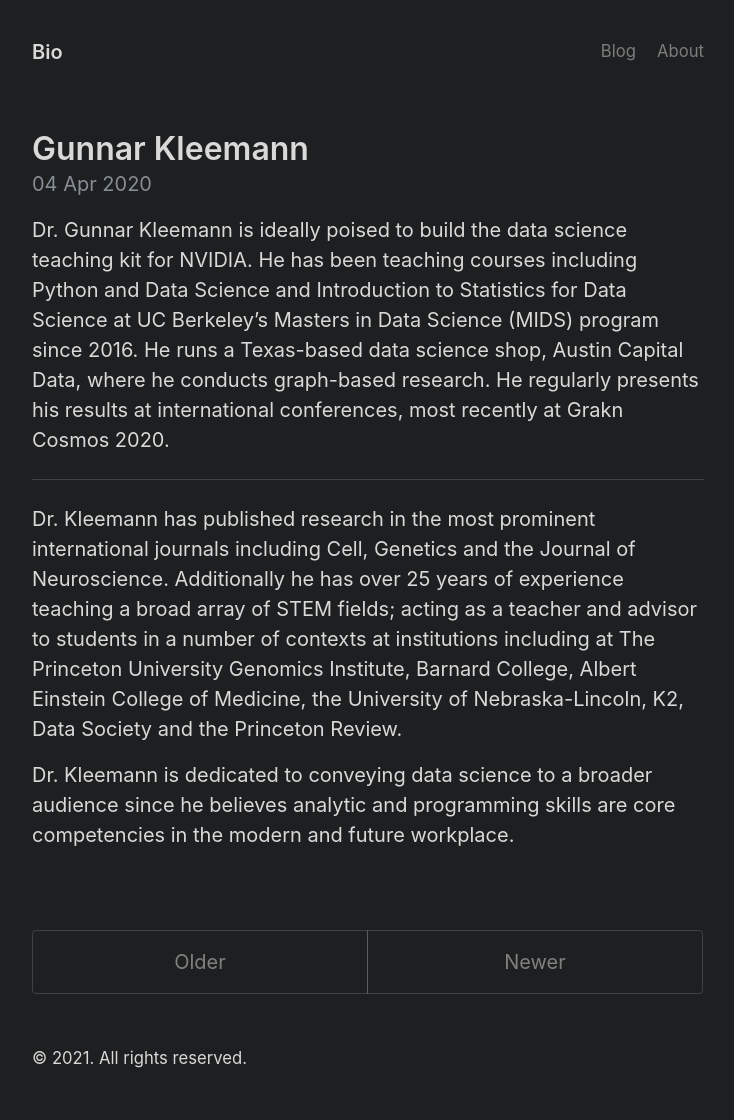
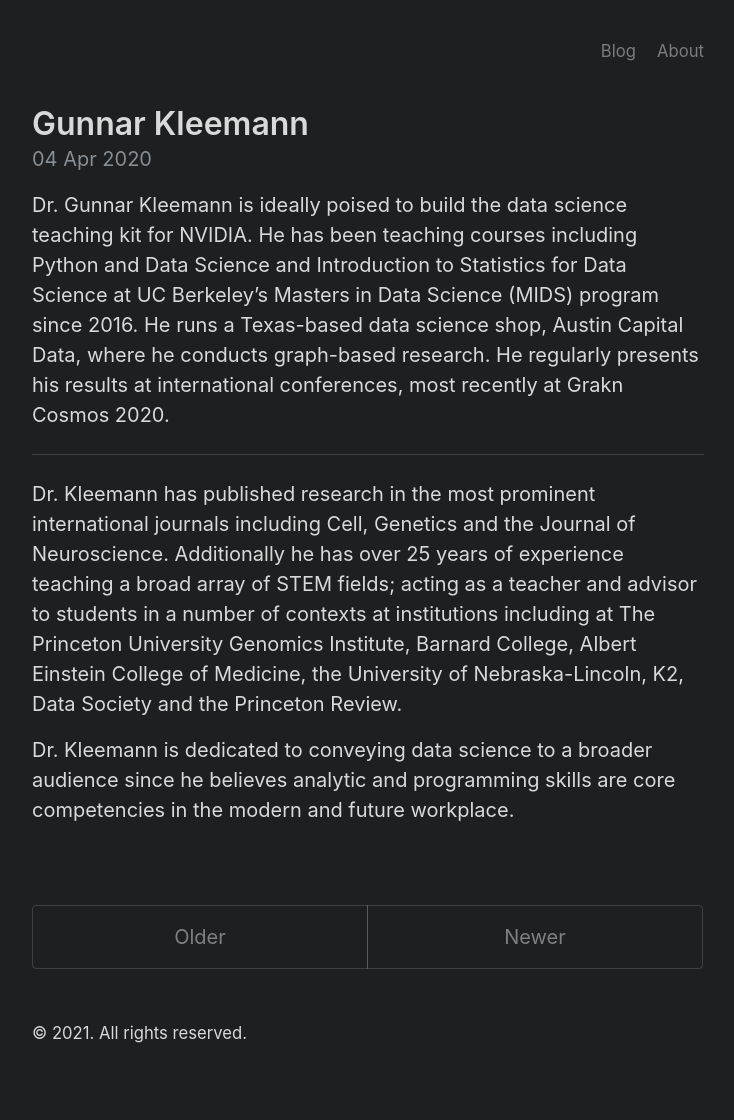
Before and after one commit to CapitalData/Gunnar, a Jekyll site: the page built from index.html, in a window 1280 px wide. Shown: the whole page, without its empty margins (272-1006 px from the left). Built offline with Jekyll 4.4.1, drawn with Linux system fonts in a browser that asks for light colours; the list of posts is cut into pages by our own code; after the commit the page ends 1095 px from its top, so only the background shows below that.

Commit message:
bio delete

```diff
--- a/_config.yml
+++ b/_config.yml
@@ -1,5 +1,5 @@
 # Setup
-title: Bio
+title:
 url: https://mayraaleli85.github.io/Gunnar
 paginate: 1
 paginate_path: "/Gunnar/page:num/"
```
